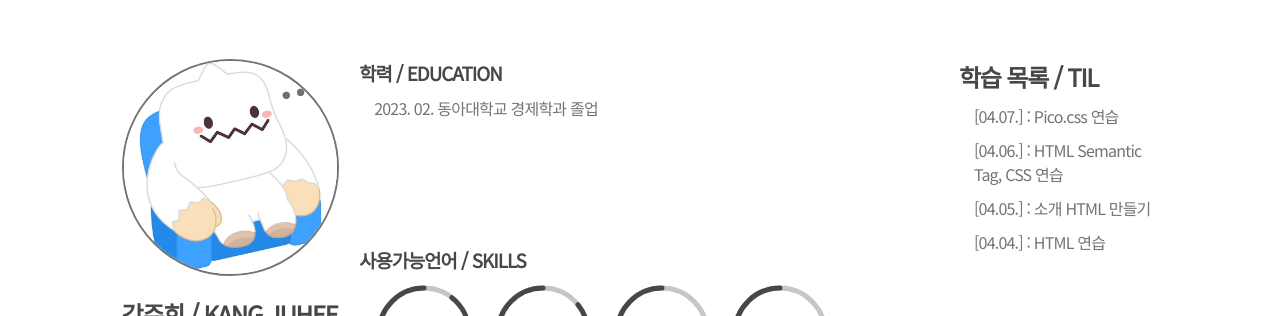
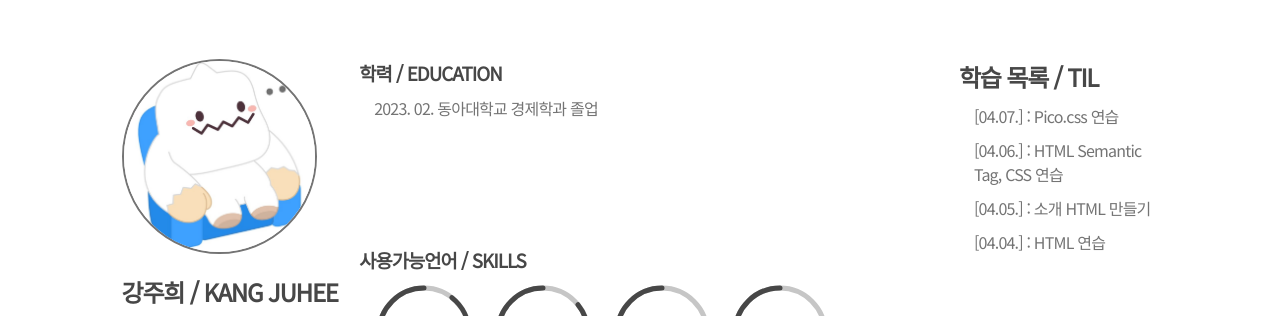
Before and after one commit to mnmn092631/K-digital-2023-3-HTML-CSS, a plain HTML site: page index.html in a window 1280 px wide. Shown: the part 119-435 px from the top of the page. Drawn offline with Linux system fonts and the light colour scheme.

Commit message:
profile image css 수정

```diff
--- a/index.css
+++ b/index.css
@@ -89,10 +89,12 @@ main ol > li {
 /* main > info 영역 */
 #info > div {
   max-width: 300px;
+  width: 90%;
   margin-bottom: 20px;
 }
 
 #info > div > img {
+  margin: 0 auto;
   width: 100%;
   height: auto;
   display: block;
@@ -271,7 +273,7 @@ footer::before {
   }
 }
 
-@media (max-width: 1200px) {
+@media (max-width: 1260px) {
   main {
     display: block;
     overflow-y: scroll;
```
